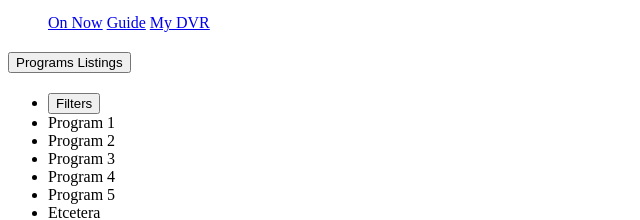
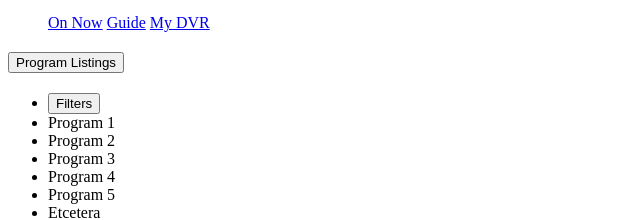
Before and after one commit to ocabello/Charter-Spectrum-GUI-Prototype, a plain HTML site: page liveTVOnNow.html in a window 1280 px wide. Shown: the part 180-400 px from the top of the page, 0-640 px from the left. Drawn offline with Linux system fonts and the light colour scheme.

Commit message:
Fixed spelling mistake

```diff
--- a/liveTVOnNow.html
+++ b/liveTVOnNow.html
@@ -32,7 +32,7 @@
 
 <h2>
     <button type="button" aria-pressed="false">
-        Programs Listings
+        Program Listings
     </button>
 </h2>
 
```
